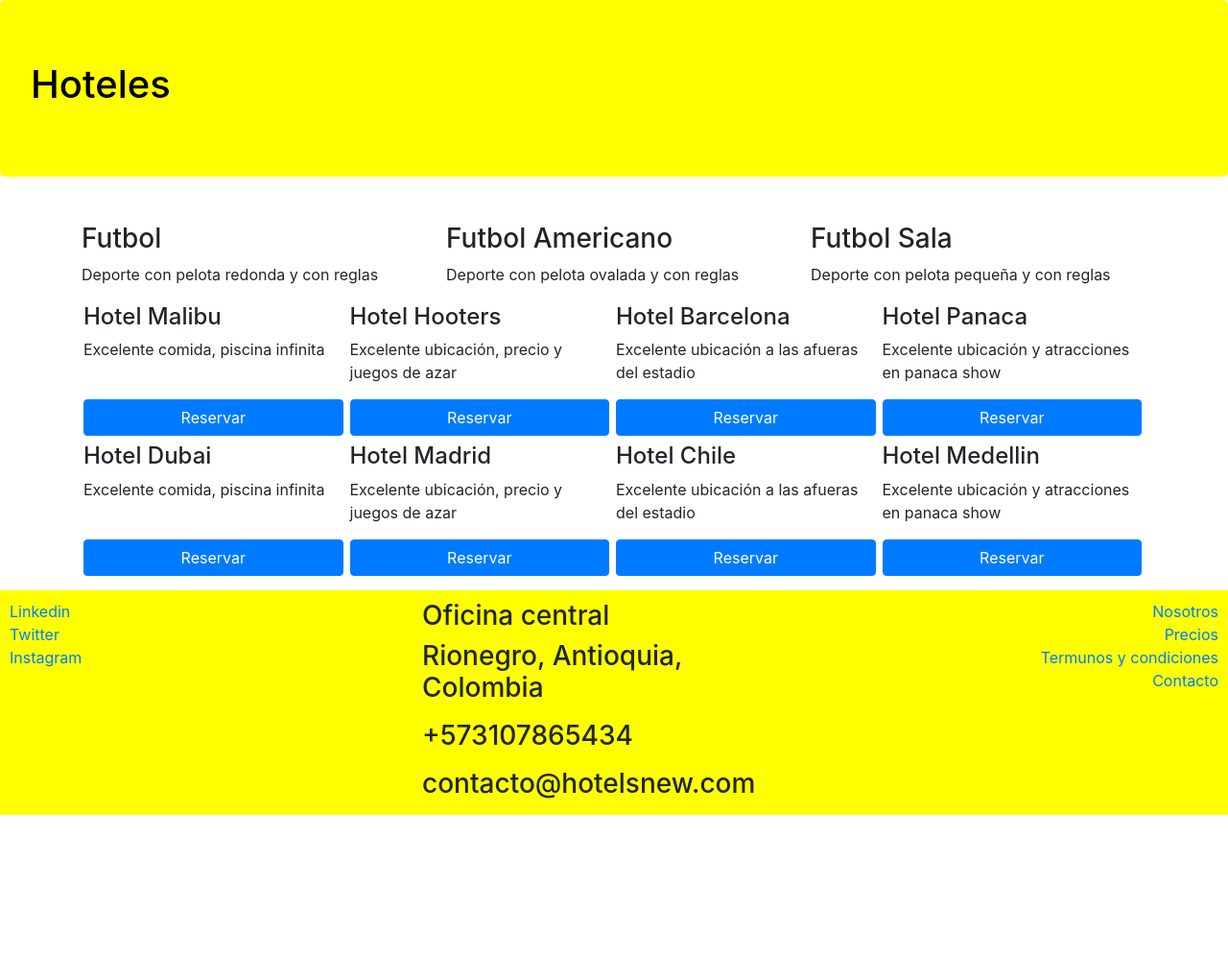
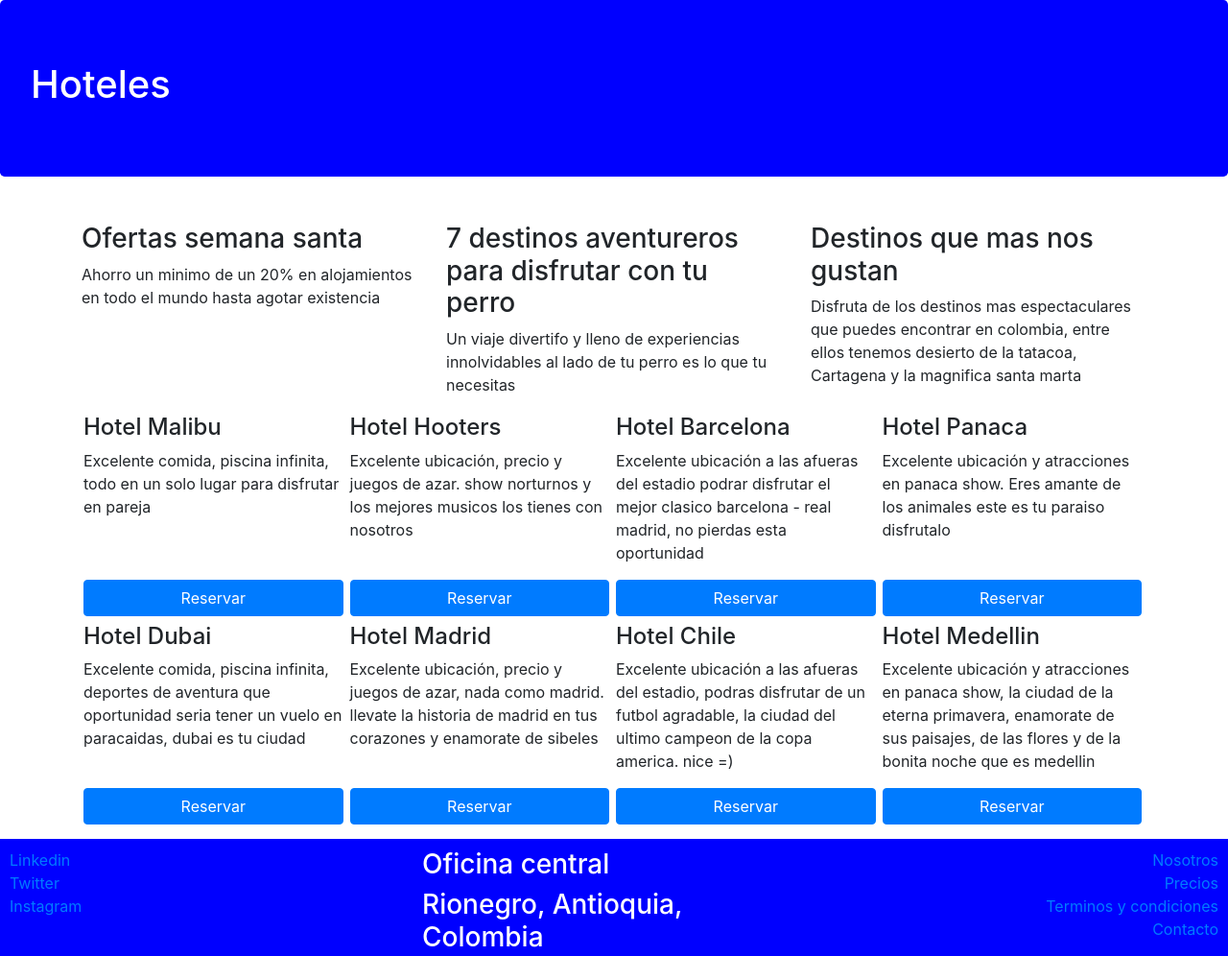
Before and after one commit to anibalortegap/bootstrap-hotels, a website: page index.html in a window 1280 px wide. Shown: the top 996 px of the page at 96% size. Before the commit the page ends 849 px from the top, so only its background shows below. Drawn offline with nearby package versions, Linux system fonts and the light colour scheme.

Commit message:
update  hotels info, change color css

```diff
--- a/css/main.css
+++ b/css/main.css
@@ -1,13 +1,14 @@
 .jumbotron {
-    background-color: yellow;
-    color: black;
+    background-color: blue;
+    color: white;
 }
 
 footer {
     padding: 10px 10px 0px 10px;
-    background-color: yellow;
+    background-color: blue;
     margin-bottom: 0px;
     margin-top: 10px;
+    color: white;
 }
 
 .card-hotel {
--- a/index.html
+++ b/index.html
@@ -10,7 +10,7 @@
   <link rel="stylesheet" href="node_modules/bootstrap/dist/css/bootstrap.min.css">
   <link rel="stylesheet" href="./css/main.css">
 
-  <title>Hello, world!</title>
+  <title>Hoteles AOP</title>
 </head>
 
 <body>
@@ -21,20 +21,20 @@
     <div class="row">
       <div class="col-4">
         <p>
-          <h3>Futbol</h3>
-          <P>Deporte con pelota redonda y con reglas</P>
+          <h3>Ofertas semana santa</h3>
+          <P>Ahorro un minimo de un 20% en alojamientos en todo el mundo hasta agotar existencia</P>
         </p>
       </div>
       <div class="col-4">
         <p>
-          <h3>Futbol Americano</h3>
-          <P>Deporte con pelota ovalada y con reglas</P>
+          <h3>7 destinos aventureros para disfrutar con tu perro</h3>
+          <P>Un viaje divertifo y lleno de experiencias innolvidables al lado de tu perro es lo que tu necesitas</P>
         </p>
       </div>
       <div class="col-4">
         <p>
-          <h3>Futbol Sala</h3>
-          <P>Deporte con pelota pequeña y con reglas</P>
+          <h3>Destinos que mas nos gustan</h3>
+          <P>Disfruta de los destinos mas espectaculares que puedes encontrar en colombia, entre ellos tenemos desierto de la tatacoa, Cartagena y la magnifica santa marta</P>
         </p>
       </div>
     </div>
@@ -42,7 +42,7 @@
       <div class="card-hotel d-flex flex-column justify-content-between">
         <div>
           <h4>Hotel Malibu</h4>
-          <p>Excelente comida, piscina infinita</p>
+          <p>Excelente comida, piscina infinita, todo en un solo lugar para disfrutar en pareja</p>
         </div>
         <div>
           <button class="btn btn-primary">Reservar</button>
@@ -51,7 +51,7 @@
       <div class="card-hotel d-flex flex-column justify-content-between">
         <div>
           <h4>Hotel Hooters</h4>
-          <p>Excelente ubicación, precio y juegos de azar</p>
+          <p>Excelente ubicación, precio y juegos de azar. show norturnos y los mejores musicos los tienes con nosotros</p>
         </div>
         <div>
           <button class="btn btn-primary">Reservar</button>
@@ -60,7 +60,7 @@
       <div class="card-hotel d-flex flex-column justify-content-between">
         <div>
           <h4>Hotel Barcelona</h4>
-          <p<>Excelente ubicación a las afueras del estadio</p>
+          <p<>Excelente ubicación a las afueras del estadio podrar disfrutar el mejor clasico barcelona - real madrid, no pierdas esta oportunidad</p>
         </div>
         <div>
           <button class="btn btn-primary">Reservar</button>
@@ -69,7 +69,7 @@
       <div class="card-hotel d-flex flex-column justify-content-between">
         <div>
           <h4>Hotel Panaca</h4>
-          <p>Excelente ubicación y atracciones en panaca show</p>
+          <p>Excelente ubicación y atracciones en panaca show. Eres amante de los animales este es tu paraiso disfrutalo</p>
         </div>
         <div>
           <button class="btn btn-primary">Reservar</button>
@@ -78,7 +78,7 @@
       <div class="card-hotel d-flex flex-column justify-content-between">
         <div>
           <h4>Hotel Dubai</h4>
-          <p>Excelente comida, piscina infinita</p>
+          <p>Excelente comida, piscina infinita, deportes de aventura que oportunidad seria tener un vuelo en paracaidas, dubai es tu ciudad</p>
         </div>
         <div>
           <button class="btn btn-primary">Reservar</button>
@@ -87,7 +87,7 @@
       <div class="card-hotel d-flex flex-column justify-content-between">
         <div>
           <h4>Hotel Madrid</h4>
-          <p>Excelente ubicación, precio y juegos de azar</p>
+          <p>Excelente ubicación, precio y juegos de azar, nada como madrid. llevate la historia de madrid en tus corazones y enamorate de sibeles</p>
         </div>
         <div>
           <button class="btn btn-primary">Reservar</button>
@@ -96,7 +96,7 @@
       <div class="card-hotel d-flex flex-column justify-content-between">
         <div>
           <h4>Hotel Chile</h4>
-          <p<>Excelente ubicación a las afueras del estadio</p>
+          <p<>Excelente ubicación a las afueras del estadio, podras disfrutar de un futbol agradable, la ciudad del ultimo campeon de la copa america. nice =)</p>
         </div>
         <div>
           <button class="btn btn-primary">Reservar</button>
@@ -105,7 +105,7 @@
       <div class="card-hotel d-flex flex-column justify-content-betweenˇ">
         <div>
           <h4>Hotel Medellin</h4>
-          <p>Excelente ubicación y atracciones en panaca show</p>
+          <p>Excelente ubicación y atracciones en panaca show, la ciudad de la eterna primavera, enamorate de sus paisajes, de las flores y de la bonita noche que es medellin</p>
         </div>
         <div>
           <button class="btn btn-primary">Reservar</button>
@@ -120,7 +120,7 @@
         <a href="www.twitter.com">Twitter</a>
         <a href="www.instragram.com">Instagram</a>
       </div>
-      <div class="col-sm-4">
+      <div class="col-sm-4 d-flex flex-column" >
         <address>
           <h3>Oficina central<h3>
           <p>Rionegro, Antioquia, Colombia</p>
@@ -131,7 +131,7 @@
       <div class="col-sm-4 d-flex flex-column align-items-end">
         <a href="www.linkedin.com">Nosotros</a>
         <a href="www.twitter.com">Precios</a>
-        <a href="www.instragram.com">Termunos y condiciones</a>
+        <a href="www.instragram.com">Terminos y condiciones</a>
         <a href="www.instragram.com">Contacto</a>
       </div>
     </div>
```
